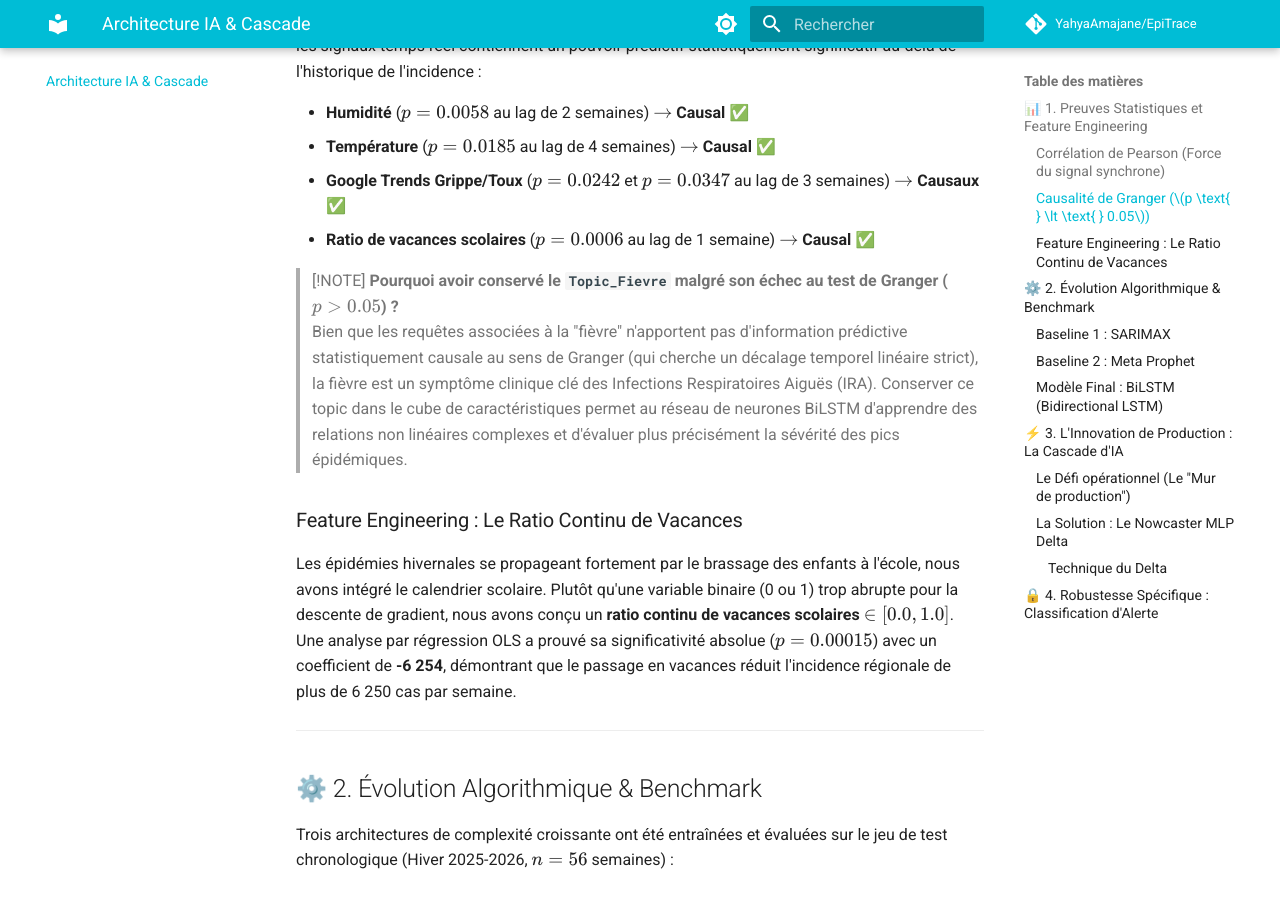
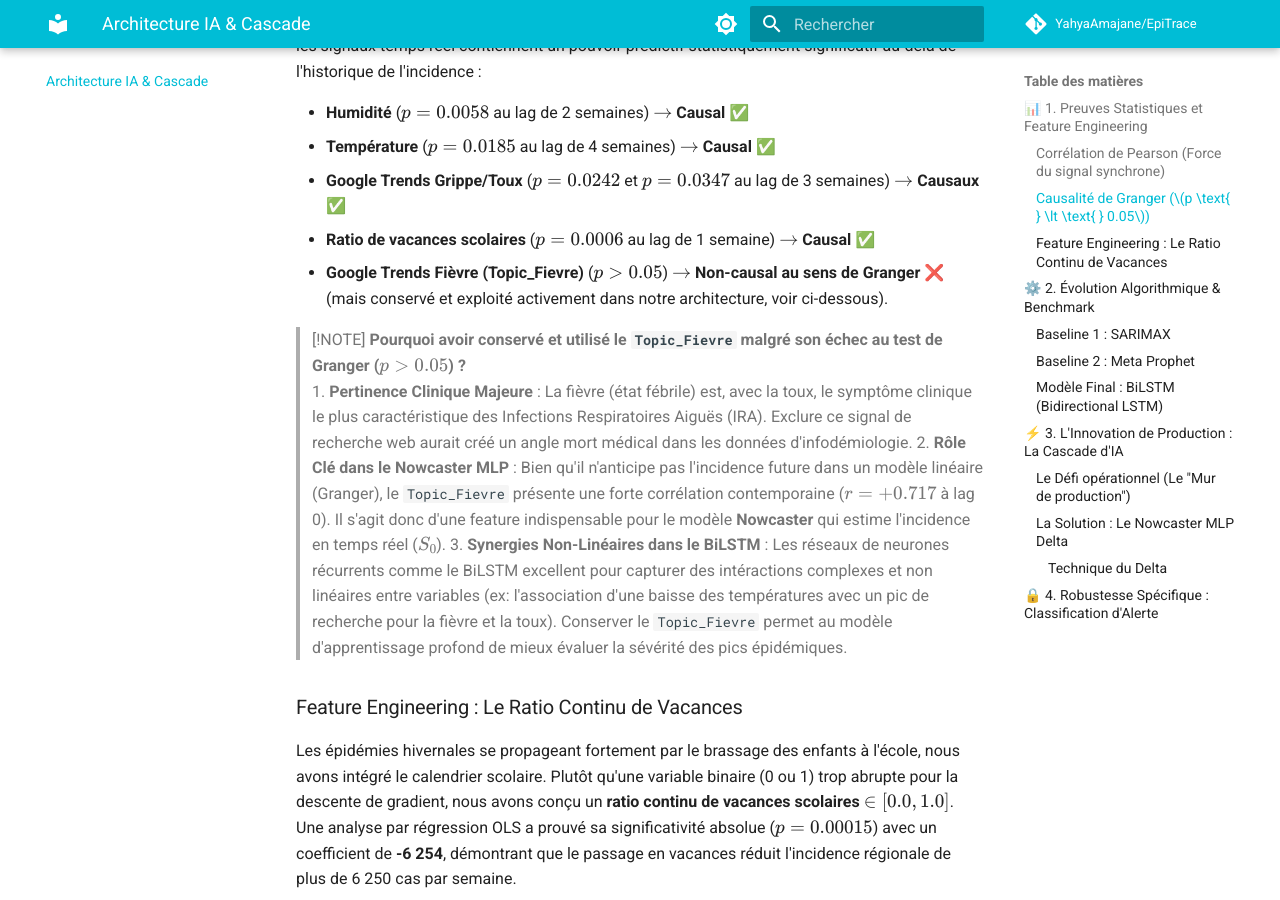
Before and after one commit to YahyaAmajane/EpiTrace, an MkDocs documentation site: the page built from docs/architecture.md, in a window 1280 px wide and 900 px high, scrolled down 765 px. Built offline with MkDocs 1.6.1 and Material for MkDocs 9.7.7, drawn with Linux system fonts in a browser that asks for light colours; comment, search, counter and statistics services are not loaded.

Commit message:
docs: add Topic_Fievre explanation to Granger/Pearson sections in architecture page

```diff
--- a/docs/architecture.md
+++ b/docs/architecture.md
@@ -20,10 +20,13 @@ Nous avons soumis nos séries temporelles à des tests de causalité de Granger
 * **Température** ($p = 0.0185$ au lag de 4 semaines) $\to$ **Causal** ✅
 * **Google Trends Grippe/Toux** ($p = 0.0242$ et $p = 0.0347$ au lag de 3 semaines) $\to$ **Causaux** ✅
 * **Ratio de vacances scolaires** ($p = 0.0006$ au lag de 1 semaine) $\to$ **Causal** ✅
+* **Google Trends Fièvre (Topic_Fievre)** ($p \gt 0.05$) $\to$ **Non-causal au sens de Granger** ❌ (mais conservé et exploité activement dans notre architecture, voir ci-dessous).
 
 > [!NOTE]
-> **Pourquoi avoir conservé le `Topic_Fievre` malgré son échec au test de Granger ($p > 0.05$) ?**
-> Bien que les requêtes associées à la "fièvre" n'apportent pas d'information prédictive statistiquement causale au sens de Granger (qui cherche un décalage temporel linéaire strict), la fièvre est un symptôme clinique clé des Infections Respiratoires Aiguës (IRA). Conserver ce topic dans le cube de caractéristiques permet au réseau de neurones BiLSTM d'apprendre des relations non linéaires complexes et d'évaluer plus précisément la sévérité des pics épidémiques.
+> **Pourquoi avoir conservé et utilisé le `Topic_Fievre` malgré son échec au test de Granger ($p > 0.05$) ?**
+> 1. **Pertinence Clinique Majeure** : La fièvre (état fébrile) est, avec la toux, le symptôme clinique le plus caractéristique des Infections Respiratoires Aiguës (IRA). Exclure ce signal de recherche web aurait créé un angle mort médical dans les données d'infodémiologie.
+> 2. **Rôle Clé dans le Nowcaster MLP** : Bien qu'il n'anticipe pas l'incidence future dans un modèle linéaire (Granger), le `Topic_Fievre` présente une forte corrélation contemporaine ($r = +0.717$ à lag 0). Il s'agit donc d'une feature indispensable pour le modèle **Nowcaster** qui estime l'incidence en temps réel ($S_0$).
+> 3. **Synergies Non-Linéaires dans le BiLSTM** : Les réseaux de neurones récurrents comme le BiLSTM excellent pour capturer des intéractions complexes et non linéaires entre variables (ex: l'association d'une baisse des températures avec un pic de recherche pour la fièvre et la toux). Conserver le `Topic_Fievre` permet au modèle d'apprentissage profond de mieux évaluer la sévérité des pics épidémiques.
 
 ### Feature Engineering : Le Ratio Continu de Vacances
 Les épidémies hivernales se propageant fortement par le brassage des enfants à l'école, nous avons intégré le calendrier scolaire. Plutôt qu'une variable binaire (0 ou 1) trop abrupte pour la descente de gradient, nous avons conçu un **ratio continu de vacances scolaires** $\in [0.0, 1.0]$.
```
